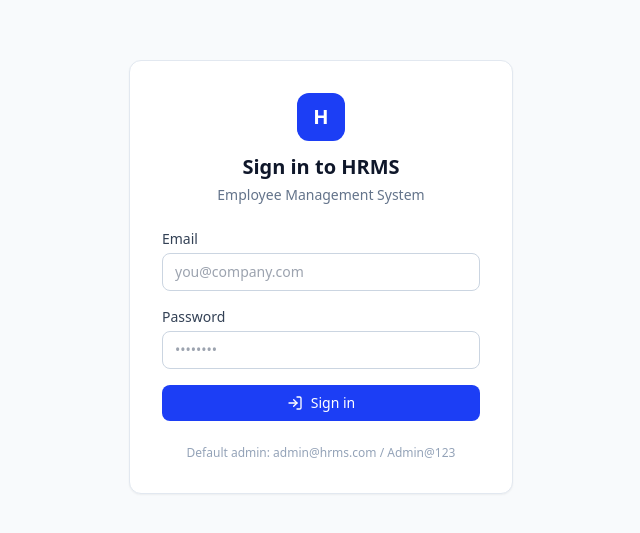
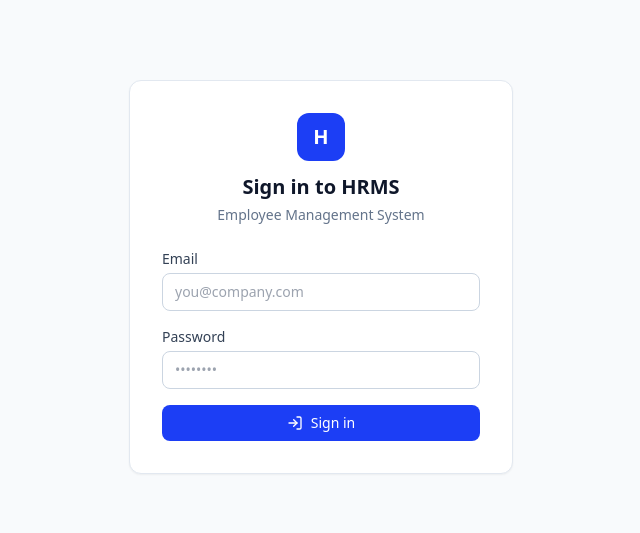
Before and after one commit to silwasaitsolutions/silwasa-hrms, a React (Vite) app in the folder frontend/: page /login in a window 1280 px wide. Shown: the part 123-656 px from the top of the page, without its empty margins (319-959 px from the left). Built offline with nearby package versions, Linux system fonts and the light colour scheme; no server answers.

Commit message:
login page credential hide

```diff
--- a/frontend/src/pages/auth/LoginPage.jsx
+++ b/frontend/src/pages/auth/LoginPage.jsx
@@ -77,9 +77,9 @@
           </button>
         </form>
 
-        <p className="text-xs text-slate-400 text-center mt-6">
+        {/* <p className="text-xs text-slate-400 text-center mt-6">
           Default admin: admin@hrms.com / Admin@123
-        </p>
+        </p> */}
       </div>
     </div>
   );
```
